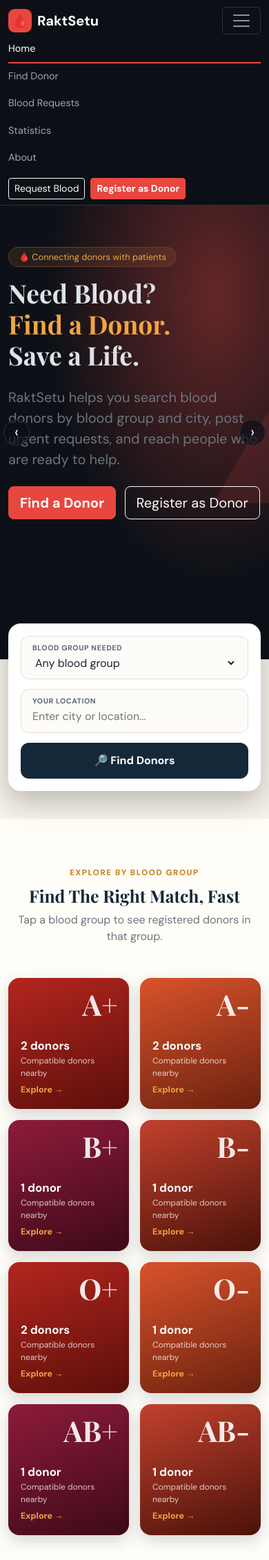
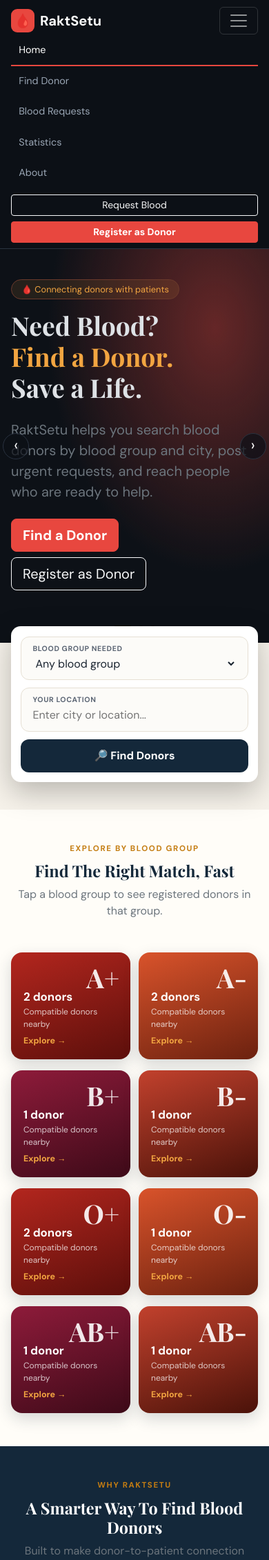
Before and after one commit to rakhi278/raktsetu, a Flask app: page / in a window 390 px wide, after a click that opens the changed part. Shown: the top 2262 px of the page at 69% size. Run offline with Flask 3, Linux system fonts and the light colour scheme; data comes from the database, SQL or seed files in the repository; some libraries are stand-ins or nearby versions.

Commit message:
Improve responsive layouts across screen sizes

```diff
--- a/static/style.css
+++ b/static/style.css
@@ -64,3 +64,75 @@ h1,h2,h3{font-family:'Playfair Display',Georgia,serif}
 .rs-lcard{height:100%;background:#fff;border:1px solid #eee7d8;border-radius:16px;padding:22px;box-shadow:0 6px 18px rgba(20,40,58,.06)}
 .rs-lcard h5{color:#14283a;font-weight:700}
 @media(max-width:576px){.rs-search-btn{width:100%;min-height:52px}.rs-slider .carousel-item{padding:60px 0 90px}.rs-gbig{font-size:2.6rem}}
+
+
+/* ---- Responsive hardening: phone, tablet, laptop and wide screens ---- */
+*, *::before, *::after { box-sizing: border-box; }
+html { width: 100%; max-width: 100%; overflow-x: clip; -webkit-text-size-adjust: 100%; }
+body { width: 100%; max-width: 100%; overflow-wrap: anywhere; }
+img, video, iframe, svg, canvas { max-width: 100%; }
+img, video { height: auto; }
+main { min-width: 0; }
+.container, .container-fluid { min-width: 0; }
+.row { --bs-gutter-x: clamp(.75rem, 2.5vw, 1.5rem); }
+.form-control, .form-select, .btn { max-width: 100%; }
+.form-control, .form-select { min-height: 44px; }
+textarea.form-control { min-height: 110px; }
+.table-responsive { max-width: 100%; }
+table { width: 100%; }
+pre, code { overflow-wrap: anywhere; }
+.rs-nav .navbar-brand { min-width: 0; }
+.rs-nav .navbar-toggler { flex-shrink: 0; }
+.rs-nav .navbar-collapse { min-width: 0; }
+.rs-nav .navbar-nav .nav-link { padding: .65rem .7rem; }
+.rs-nav .navbar-collapse > .d-flex { flex-wrap: wrap; }
+.rs-hero, .rs-slider, .rs-slider .carousel-item { min-width: 0; }
+.rs-hero { min-height: clamp(480px, 84vh, 820px); }
+.rs-slider .carousel-item { min-height: clamp(470px, 78vh, 760px); }
+.rs-search { min-width: 0; }
+.rs-field { min-width: 0; }
+.rs-search-btn { white-space: normal; }
+.rs-card, .rs-feat, .rs-lcard { min-width: 0; }
+.modal-dialog { margin: .75rem auto; }
+.modal-content { overflow-wrap: anywhere; }
+
+/* Avoid fixed-size decorative artwork causing clipping at small widths. */
+@media (max-width: 767.98px) {
+  .container, .container-fluid { padding-left: 1rem; padding-right: 1rem; }
+  .rs-hero { min-height: auto; padding-block: 3rem; }
+  .rs-hero:before, .rs-slider .carousel-item:before { display: none; }
+  .rs-slider .carousel-item { min-height: auto; padding: 3.5rem 0 5rem; }
+  .rs-search { margin-top: -1.5rem; padding: .9rem; gap: .7rem; border-radius: 14px; }
+  .rs-field { flex: 1 1 100%; width: 100%; }
+  .rs-search-btn { flex: 1 1 100%; width: 100%; min-width: 0; min-height: 48px; }
+  .rs-cream, .rs-navy { padding-top: 3rem; padding-bottom: 3rem; }
+  .rs-gcard { min-height: 155px; }
+  .rs-gbig { font-size: 2.4rem; }
+  .rs-bg-lg { min-width: 52px; height: 52px; font-size: 1.05rem; }
+  .rs-num { font-size: clamp(1.5rem, 7vw, 2.2rem); }
+  .display-1, .display-2, .display-3, .display-4 { overflow-wrap: anywhere; }
+  .table { font-size: .875rem; }
+  .table > :not(caption) > * > * { padding: .55rem; }
+  .modal-dialog { margin: .5rem; }
+  footer { padding-left: 1rem; padding-right: 1rem; }
+}
+@media (max-width: 575.98px) {
+  h1 { font-size: clamp(1.8rem, 8vw, 2.5rem); }
+  h2 { font-size: clamp(1.45rem, 6vw, 2rem); }
+  h3 { font-size: clamp(1.2rem, 5vw, 1.6rem); }
+  .btn { white-space: normal; }
+  .rs-nav .navbar-collapse > .d-flex { display: grid !important; grid-template-columns: 1fr; }
+  .rs-nav .navbar-collapse > .d-flex .btn { width: 100%; }
+  .rs-empty { padding: 1.25rem; }
+  .rs-step { width: 30px; height: 30px; }
+  .rs-bg { min-width: 42px; height: 42px; }
+  .rs-slider .carousel-item { padding: 2.75rem 0 4.25rem; }
+  .carousel-control-prev, .carousel-control-next { width: 12%; }
+}
+@media (min-width: 768px) and (max-width: 991.98px) {
+  .rs-slider .carousel-item { padding-top: 4rem; padding-bottom: 5rem; }
+  .rs-search-btn { min-width: 145px; }
+}
+@media (prefers-reduced-motion: reduce) {
+  *, *::before, *::after { scroll-behavior: auto !important; animation-duration: .01ms !important; animation-iteration-count: 1 !important; transition-duration: .01ms !important; }
+}
```
